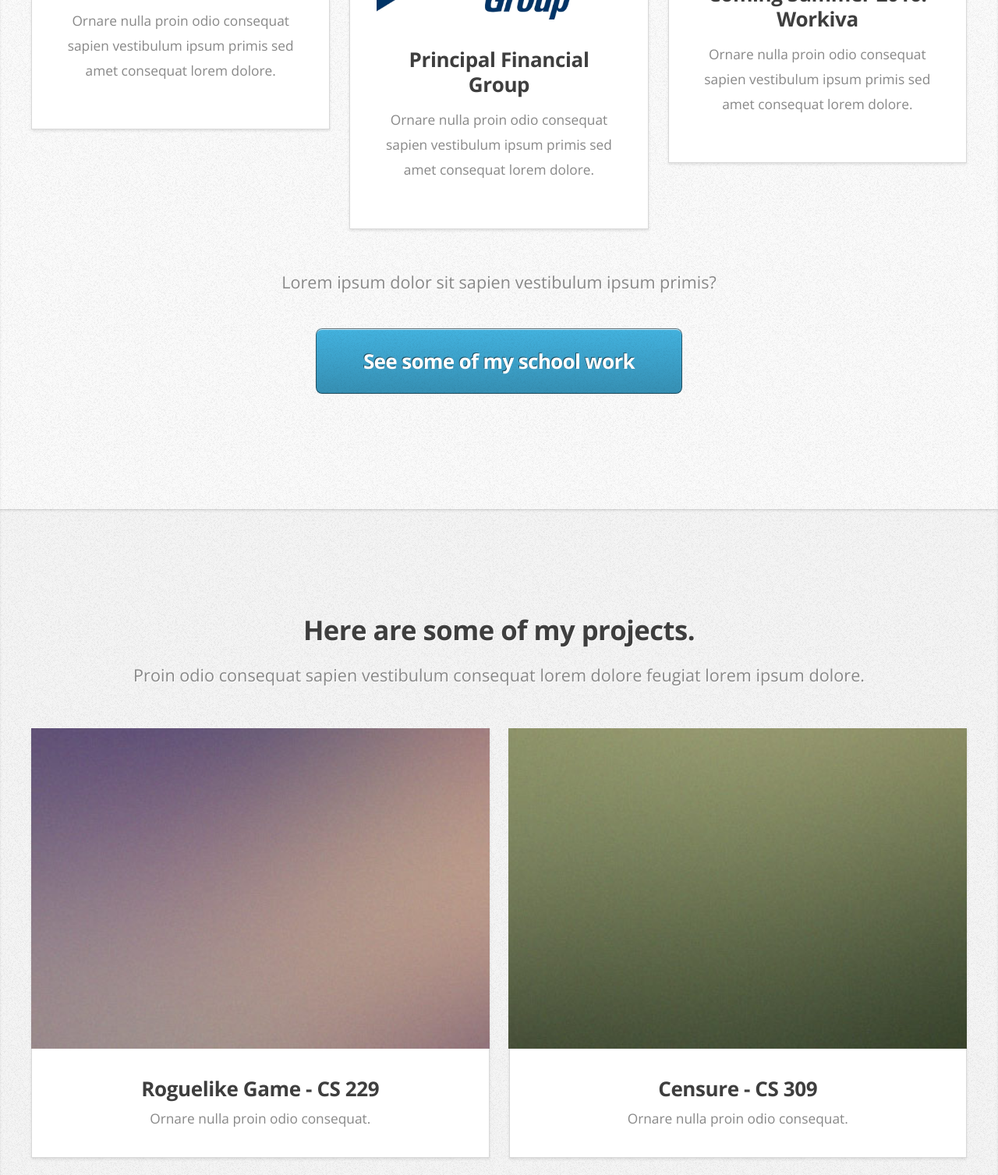
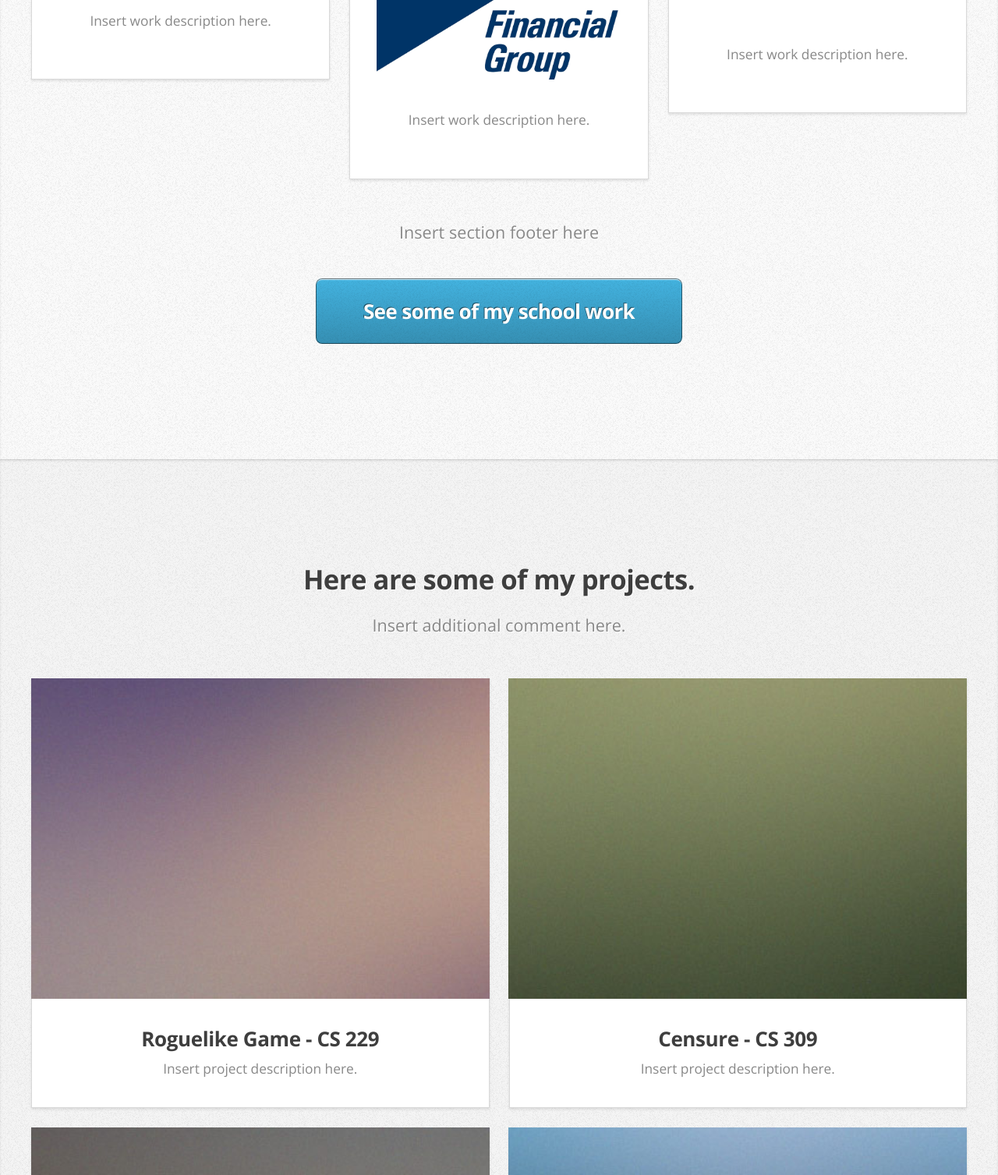
Before and after one commit to aeforest/aeforest.github.io, a plain HTML site: page index.html in a window 1280 px wide. Shown: the part 1204-2711 px from the top of the page at 78% size. Drawn offline with nearby package versions, Linux system fonts and the light colour scheme.

Commit message:
added 'insert' notes

```diff
--- a/index.html
+++ b/index.html
@@ -55,29 +55,29 @@
 						<div class="row">
 							<div class="4u 12u(mobile)">
 								<section class="box style1">
+									<h3>GMT Corporation</h3>
 								  <a href="#" class="image featured"><img src="images/logo_gmt.gif" alt="" /></a>
-									<h3>GMT Corporation</h3>
-									<p>Ornare nulla proin odio consequat sapien vestibulum ipsum primis sed amet consequat lorem dolore.</p>
+									<p>Insert work description here.</p>
 								</section>
 							</div>
 							<div class="4u 12u(mobile)">
 								<section class="box style1">
+									<h3>Principal Financial Group</h3>
 								  <a href="#" class="image featured"><img src="images/principal.jpg" alt="" /></a>
-									<h3>Principal Financial Group</h3>
-									<p>Ornare nulla proin odio consequat sapien vestibulum ipsum primis sed amet consequat lorem dolore.</p>
+									<p>Insert work description here.</p>
 								</section>
 							</div>
 							<div class="4u 12u(mobile)">
 								<section class="box style1">
+									<h3>Coming Summer 2016: Workiva</h3>
 								  <a href="#" class="image featured"><img src="images/workiva.png" alt="" /></a>
-									<h3>Coming Summer 2016: Workiva</h3>
-									<p>Ornare nulla proin odio consequat sapien vestibulum ipsum primis sed amet consequat lorem dolore.</p>
+									<p>Insert work description here.</p>
 								</section>
 							</div>
 						</div>
 					</div>
 					<footer>
-						<p>Lorem ipsum dolor sit sapien vestibulum ipsum primis?</p>
+						<p>Insert section footer here</p>
 						<a href="#portfolio" class="button big scrolly">See some of my school work</a>
 					</footer>
 				</article>
@@ -88,7 +88,7 @@
 				<article id="portfolio">
 					<header>
 						<h2>Here are some of my projects.</h2>
-						<p>Proin odio consequat  sapien vestibulum consequat lorem dolore feugiat lorem ipsum dolore.</p>
+						<p>Insert additional comment here.</p>
 					</header>
 					<div class="container">
 						<div class="row">
@@ -96,14 +96,14 @@
 								<article class="box style2">
 									<a href="#" class="image featured"><img src="images/pic01.jpg" alt="" /></a>
 									<h3><a href="#">Roguelike Game - CS 229</a></h3>
-									<p>Ornare nulla proin odio consequat.</p>
+									<p>Insert project description here.</p>
 								</article>
 							</div>
 							<div class="6u 12u(mobile)">
 								<article class="box style2">
 									<a href="#" class="image featured"><img src="images/pic02.jpg" alt="" /></a>
 									<h3><a href="#">Censure - CS 309</a></h3>
-									<p>Ornare nulla proin odio consequat.</p>
+									<p>Insert project description here.</p>
 								</article>
 							</div>
 						</div>
@@ -112,20 +112,20 @@
 								<article class="box style2">
 									<a href="#" class="image featured"><img src="images/pic04.jpg" alt="" /></a>
 									<h3><a href="#">Lexer Language - CS 319</a></h3>
-									<p>Ornare nulla proin odio consequat.</p>
+									<p>Insert project description here.</p>
 								</article>
 							</div>
 							<div class="6u 12u(mobile)">
 								<article class="box style2">
 									<a href="#" class="image featured"><img src="images/pic05.jpg" alt="" /></a>
 									<h3><a href="#">Accu-Pop - SE 491 (Senior Design)</a></h3>
-									<p>Ornare nulla proin odio consequat.</p>
+									<p>Insert project description here.</p>
 								</article>
 							</div>
 						</div>
 					</div>
 					<footer>
-						<p>Lorem ipsum dolor sit sapien vestibulum ipsum primis?</p>
+						<p>Insert section footer here.</p>
 						<!--<a href="#contact" class="button big scrolly">Get in touch with me</a>-->
 					</footer>
 				</article>
```
